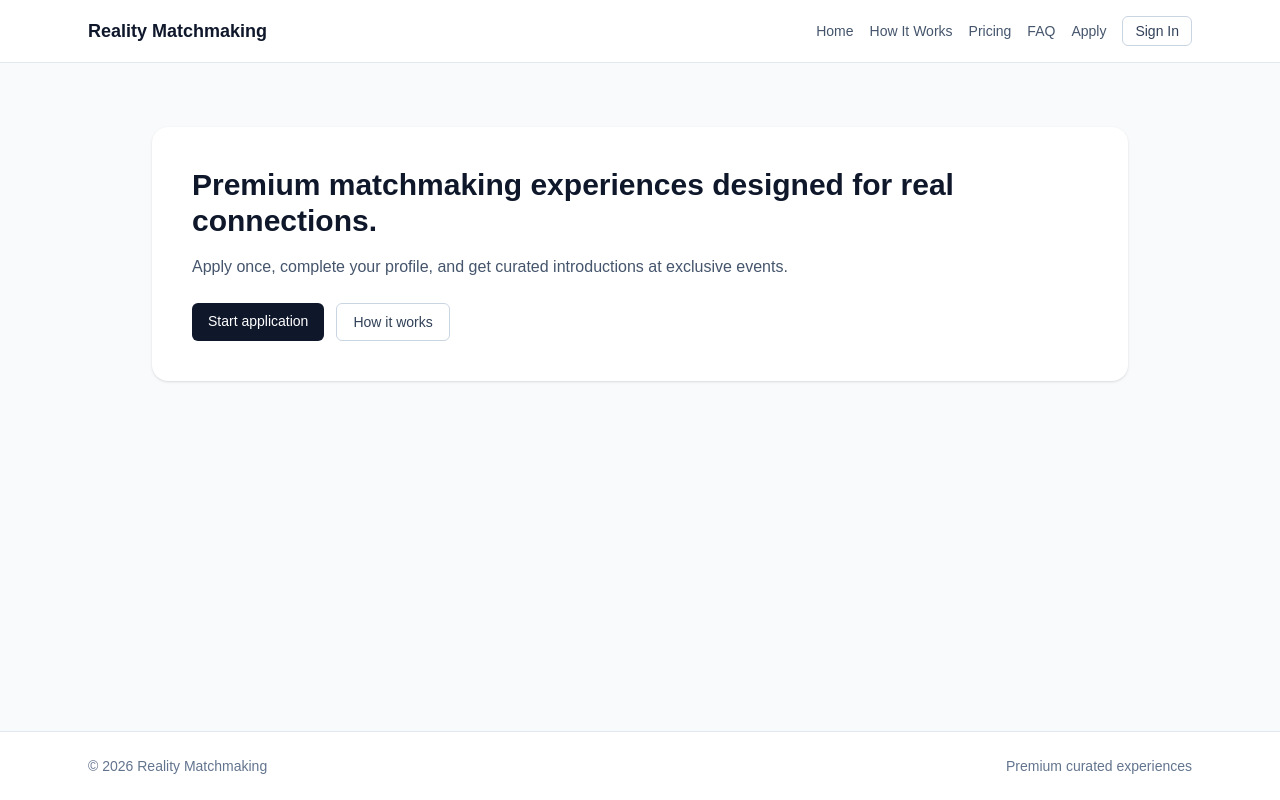
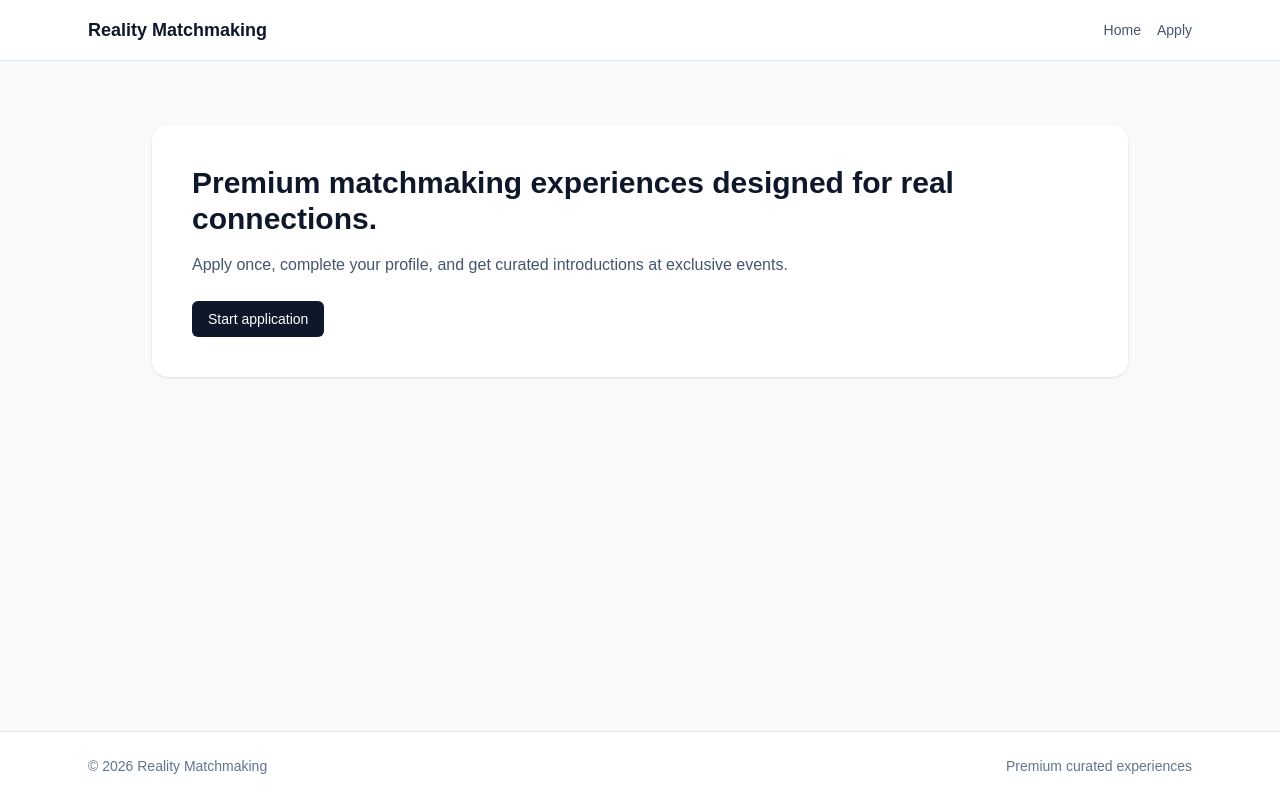
Before and after one commit to brianlane/reality, a Next.js app: page / in a window 1280 px wide. Built offline with nearby package versions, Linux system fonts and the light colour scheme.

Commit message:
remove-clutter

```diff
--- a/PRDs/REPOSITORY_STRUCTURE.md
+++ b/PRDs/REPOSITORY_STRUCTURE.md
@@ -172,9 +172,7 @@ reality-matchmaking-monorepo/
 │   │   │   │   └── Sidebar.tsx
 │   │   │   └── marketing/
 │   │   │       ├── Hero.tsx
-│   │   │       ├── Features.tsx
-│   │   │       ├── Testimonials.tsx
-│   │   │       └── Pricing.tsx
+│   │   │       └── Features.tsx
 │   │   │
 │   │   ├── lib/
 │   │   │   ├── db.ts                     # Prisma client
--- a/PRDs/STANDALONE_STRUCTURE.md
+++ b/PRDs/STANDALONE_STRUCTURE.md
@@ -181,11 +181,7 @@ reality-matchmaking/
 │   │   └── Sidebar.tsx
 │   └── marketing/                      # Marketing page components
 │       ├── Hero.tsx
-│       ├── Features.tsx
-│       ├── HowItWorks.tsx
-│       ├── Testimonials.tsx
-│       ├── Pricing.tsx
-│       └── FAQ.tsx
+│       └── Features.tsx
 │
 ├── lib/                                # Business logic & utilities
 │   ├── db.ts                           # Prisma client singleton
--- a/src/app/(public)/faq/page.tsx
+++ /dev/null
@@ -1,29 +0,0 @@
-const faqs = [
-  {
-    q: "Who is eligible to apply?",
-    a: "Applicants must be 22-36 and complete background screening.",
-  },
-  {
-    q: "How long does screening take?",
-    a: "Typically 5-7 business days after application submission.",
-  },
-];
-
-export default function FAQPage() {
-  return (
-    <section className="mx-auto w-full max-w-4xl px-6 py-16">
-      <h1 className="text-3xl font-semibold text-slate-900">FAQ</h1>
-      <div className="mt-6 space-y-4">
-        {faqs.map((faq) => (
-          <div
-            key={faq.q}
-            className="rounded-xl border border-slate-200 bg-white p-6"
-          >
-            <h2 className="text-lg font-semibold text-slate-900">{faq.q}</h2>
-            <p className="mt-2 text-slate-600">{faq.a}</p>
-          </div>
-        ))}
-      </div>
-    </section>
-  );
-}
--- a/src/app/(public)/how-it-works/page.tsx
+++ /dev/null
@@ -1,12 +0,0 @@
-export default function HowItWorksPage() {
-  return (
-    <section className="mx-auto w-full max-w-4xl px-6 py-16">
-      <h1 className="text-3xl font-semibold text-slate-900">How It Works</h1>
-      <ol className="mt-6 space-y-4 text-slate-600">
-        <li>1. Apply and complete the detailed questionnaire.</li>
-        <li>2. Our team reviews your application and screens candidates.</li>
-        <li>3. Get invited to curated events and exclusive matches.</li>
-      </ol>
-    </section>
-  );
-}
--- a/src/app/(public)/page.tsx
+++ b/src/app/(public)/page.tsx
@@ -18,12 +18,6 @@ export default function HomePage() {
           >
             Start application
           </Link>
-          <Link
-            href="/how-it-works"
-            className="rounded-md border border-slate-300 px-4 py-2 text-sm font-medium text-slate-700"
-          >
-            How it works
-          </Link>
         </div>
       </div>
     </section>
--- a/src/app/(public)/pricing/page.tsx
+++ /dev/null
@@ -1,15 +0,0 @@
-export default function PricingPage() {
-  return (
-    <section className="mx-auto w-full max-w-4xl px-6 py-16">
-      <h1 className="text-3xl font-semibold text-slate-900">Pricing</h1>
-      <div className="mt-6 rounded-xl border border-slate-200 bg-white p-6 shadow-sm">
-        <h2 className="text-xl font-semibold text-slate-900">
-          $199 Application
-        </h2>
-        <p className="mt-2 text-slate-600">
-          Includes background screening and profile review.
-        </p>
-      </div>
-    </section>
-  );
-}
--- a/src/components/layout/Navbar.tsx
+++ b/src/components/layout/Navbar.tsx
@@ -2,9 +2,6 @@ import Link from "next/link";
 
 const navLinks = [
   { href: "/", label: "Home" },
-  { href: "/how-it-works", label: "How It Works" },
-  { href: "/pricing", label: "Pricing" },
-  { href: "/faq", label: "FAQ" },
   { href: "/apply", label: "Apply" },
 ];
 
@@ -25,12 +22,6 @@ export default function Navbar() {
               {link.label}
             </Link>
           ))}
-          <Link
-            href="/sign-in"
-            className="rounded-md border border-slate-300 px-3 py-1 text-slate-700 hover:border-slate-400"
-          >
-            Sign In
-          </Link>
         </nav>
       </div>
     </header>
```
